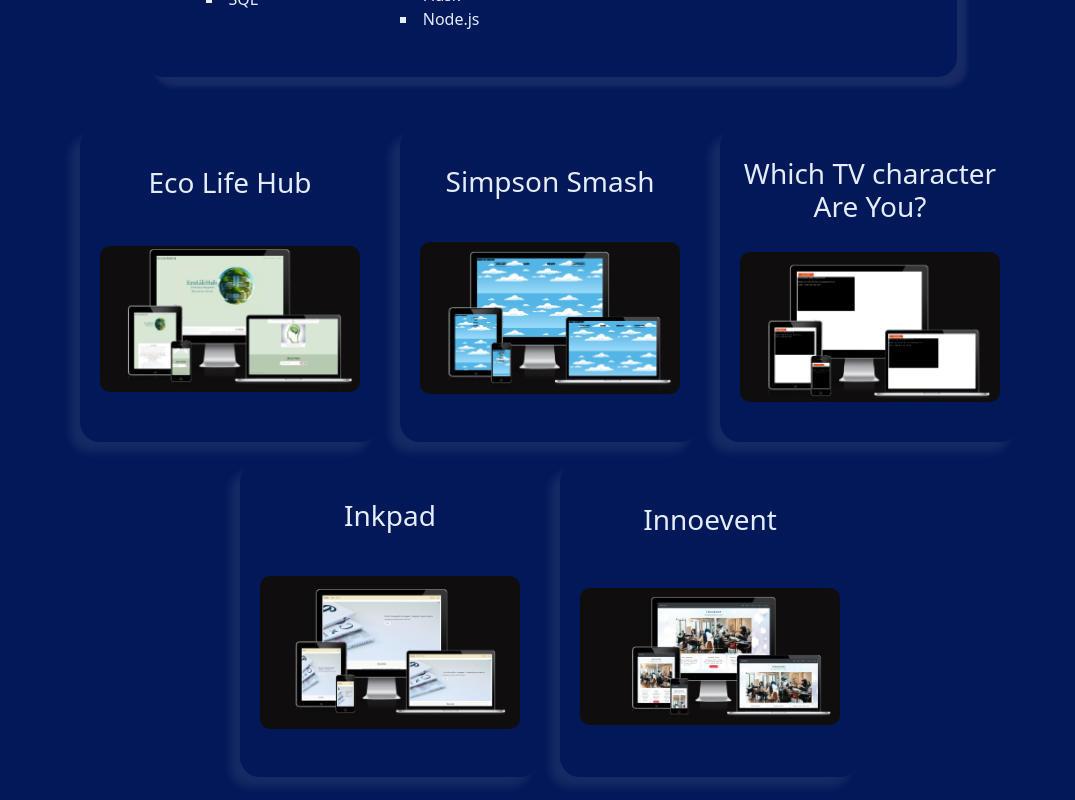
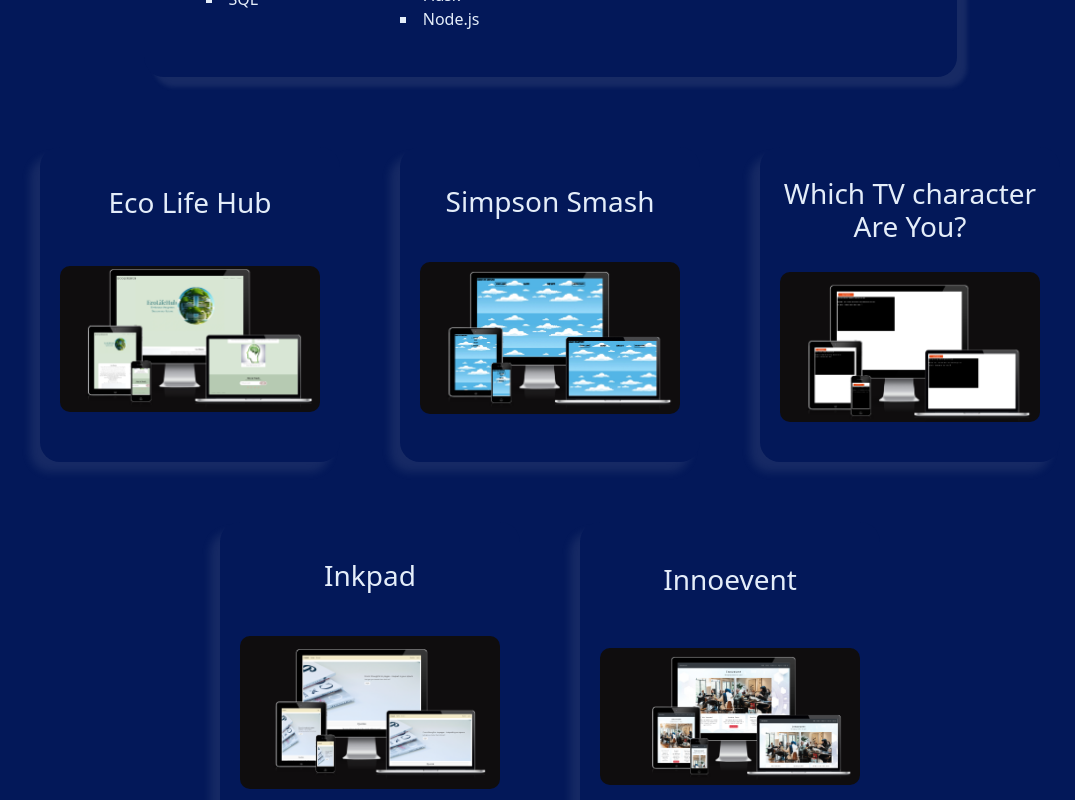
Before and after one commit to DanilleH22/portfolio, a React (Create React App) app: page / in a window 1280 px wide. Shown: the part 1120-1920 px from the top of the page, without its empty margins (90-1165 px from the left). Built offline with nearby package versions, Linux system fonts and the light colour scheme.

Commit message:
Style margin for project card

```diff
--- a/src/styles/Projects.module.css
+++ b/src/styles/Projects.module.css
@@ -14,6 +14,7 @@
     border-radius: 20px;
     box-shadow: -10px 10px 10px rgba(209, 205, 205, 0.1);
     text-align: center;
+    margin: 20px;
 }
 
 .projectPhoto {
```
